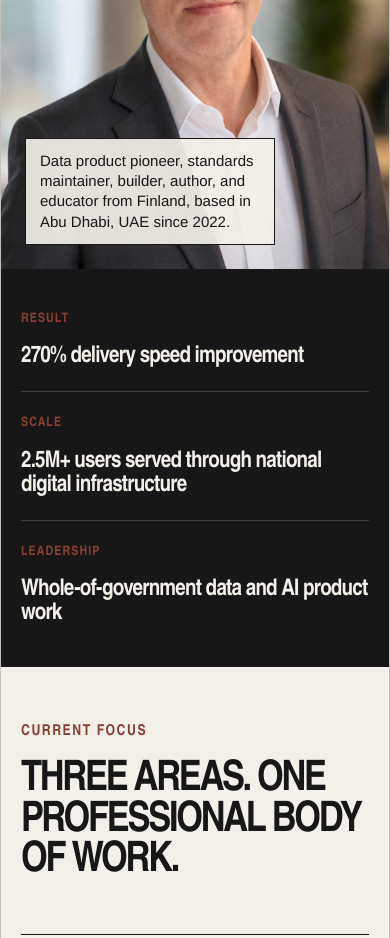
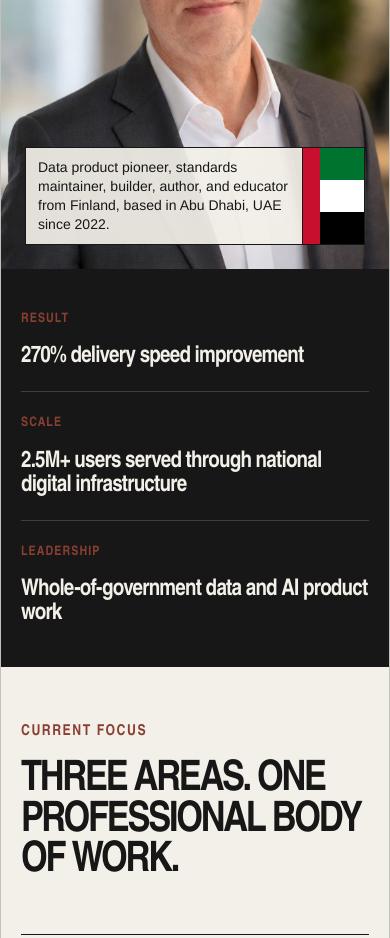
Before and after one commit to kyyberi/jarkko, a Next.js app: page / in a window 390 px wide. Shown: the part 1060-1998 px from the top of the page. Built offline with nearby package versions, Linux system fonts and the light colour scheme.

Commit message:
Add UAE flag to homepage portrait badge

```diff
--- a/app/globals.css
+++ b/app/globals.css
@@ -277,17 +277,42 @@ h1 {
   pointer-events: none;
 }
 
+.hero-portrait-badge {
+  position: absolute;
+  bottom: 48px;
+  left: 50%;
+  z-index: 2;
+  display: flex;
+  align-items: stretch;
+  justify-content: center;
+  width: min(430px, calc(100% - 48px));
+  transform: translateX(-50%);
+}
+
 .hero-portrait-label {
-  position: absolute;
-  bottom: 24px;
-  left: 24px;
-  z-index: 2;
-  max-width: 250px;
+  flex: 1 1 auto;
+  max-width: 300px;
   padding: 12px 14px;
   border: 1px solid var(--ink);
   background: rgba(243, 240, 233, 0.92);
   font-size: 15px;
   line-height: 1.35;
+}
+
+.uae-flag {
+  flex: 0 0 76px;
+  width: 76px;
+  min-height: 100%;
+  border: 1px solid var(--ink);
+  border-left: 0;
+  background:
+    linear-gradient(90deg, #c8102e 0 28%, transparent 28%),
+    linear-gradient(
+      to bottom,
+      #00732f 0 33.333%,
+      #ffffff 33.333% 66.666%,
+      #000000 66.666% 100%
+    );
 }
 
 .credibility-band {
@@ -1659,6 +1684,21 @@ h1 {
     min-height: 360px;
   }
 
+  .hero-portrait-badge {
+    bottom: 24px;
+    width: min(340px, calc(100% - 32px));
+  }
+
+  .hero-portrait-label {
+    padding: 10px 12px;
+    font-size: 14px;
+  }
+
+  .uae-flag {
+    flex-basis: 62px;
+    width: 62px;
+  }
+
   .credibility-band {
     grid-template-columns: 1fr;
     padding-block: 18px;
--- a/app/page.tsx
+++ b/app/page.tsx
@@ -53,9 +53,12 @@ export default function Home() {
               src={`${assetPath}/images/jarkko-moilanen-portrait.jpeg`}
               alt="Portrait of Jarkko Moilanen"
             />
-            <div className="hero-portrait-label">
-              Data product pioneer, standards maintainer, builder, author, and
-              educator from Finland, based in Abu Dhabi, UAE since 2022.
+            <div className="hero-portrait-badge">
+              <div className="hero-portrait-label">
+                Data product pioneer, standards maintainer, builder, author,
+                and educator from Finland, based in Abu Dhabi, UAE since 2022.
+              </div>
+              <span className="uae-flag" role="img" aria-label="UAE flag" />
             </div>
           </div>
         </section>
```
